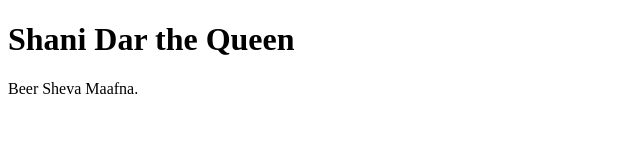
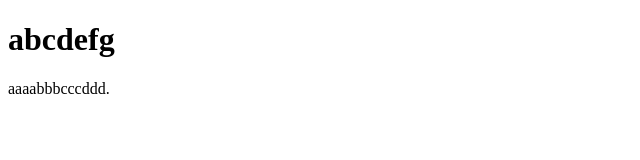
Before and after one commit to orsu123/aws-openlock, a plain HTML site: page static/index.html in a window 1280 px wide. Shown: the whole page, without its empty margins (0-640 px from the left). Drawn offline with Linux system fonts and the light colour scheme.

Commit message:
Update index.html

```diff
--- a/static/index.html
+++ b/static/index.html
@@ -2,9 +2,9 @@
 <html>
 <body>
 
-<h1>Shani Dar the Queen</h1>
+<h1>abcdefg</h1>
 
-<p>Beer Sheva Maafna.</p>
+<p>aaaabbbcccddd.</p>
 
 </body>
 </html>
```
